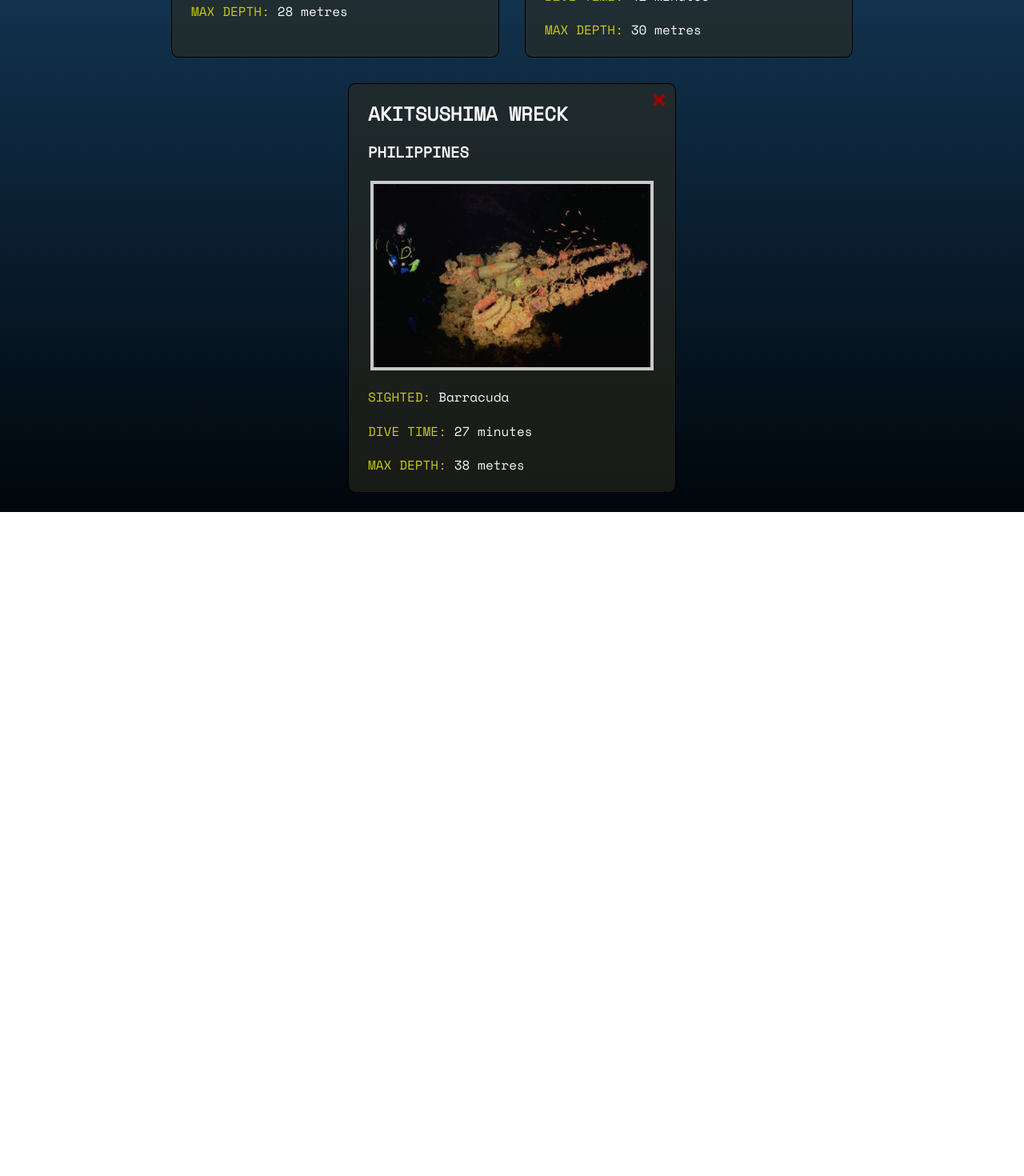
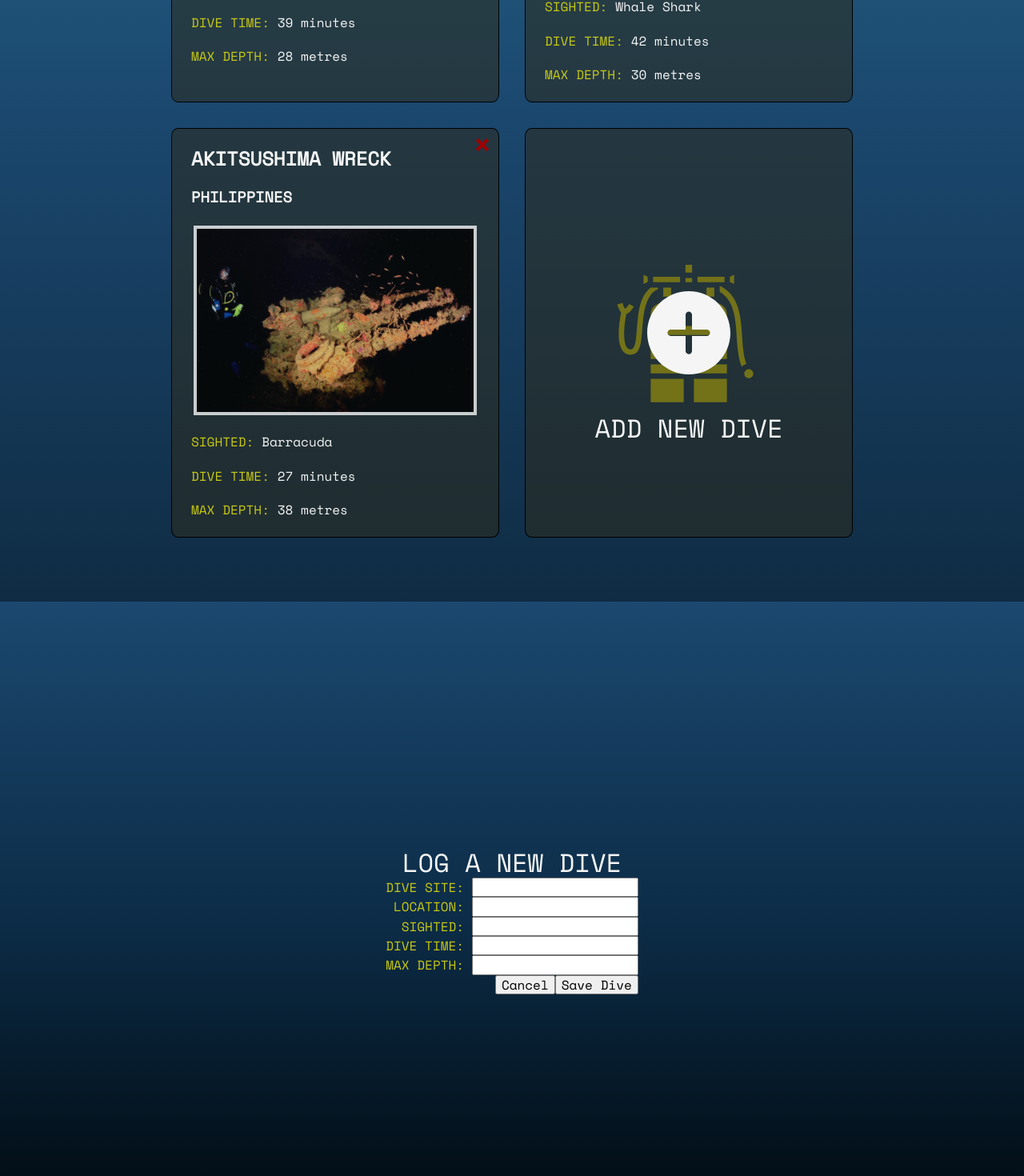
Before and after one commit to O-MAY/dive-log, a React (Create React App) app: page / in a window 1280 px wide. Shown: the part 1288-2758 px from the top of the page at 80% size. Before the commit the page ends 1928 px from the top, so only its background shows below. Built offline with nearby package versions, Linux system fonts and the light colour scheme.

Commit message:
Story3 sign-off for evening of 10th January. Almost there....

```diff
--- a/src/App.js
+++ b/src/App.js
@@ -2,6 +2,7 @@ import { useState } from 'react';
 
 import Landing from './components/Landing';
 import Dives from './components/Dives';
+import AddDiveForm from './components/AddDiveForm';
 
 
 
@@ -13,7 +14,7 @@ const [dives, setDives] = useState([
     diveSite: 'MENJANGAN ISLAND',
     location: 'BALI',
     img: './images/menjangan-island.jpg',
-    spotted: 'Moray eel, Reef Shark',
+    sighted: 'Moray eel, Reef Shark',
     diveTime: 39,
     maxDepth: 28
   },
@@ -22,7 +23,7 @@ const [dives, setDives] = useState([
     diveSite: 'LIGHTHOUSE',
     location: 'KOH TAO, THAILAND',
     img: './images/koh-tao.jpg',
-    spotted: 'Whale Shark',
+    sighted: 'Whale Shark',
     diveTime: 42,
     maxDepth: 30
   },
@@ -31,7 +32,7 @@ const [dives, setDives] = useState([
     diveSite: 'AKITSUSHIMA WRECK',
     location: 'PHILIPPINES',
     img: './images/akitsushima.jpg',
-    spotted: 'Barracuda',
+    sighted: 'Barracuda',
     diveTime: 27,
     maxDepth: 38
   }
@@ -43,12 +44,23 @@ const deleteDive = (id) => {
   setDives(dives.filter((dive) => dive.id !== id))
 }
 
+// Add Dive
+const addDive = (dive) => {
+  const id = Math.floor(Math.random() * 10000) + 1
+  const newDive = { id, ...dive }
+  setDives([...dives, newDive])
+}
+
   return (
     <>
     <div className="App">
 
             <Landing />
-            {dives.length > 0 ? <Dives dives={dives} onDelete={deleteDive} /> :( <span className='no-dives-message'>YOU DON'T HAVE ANY LOGGED DIVES TO SHOW HERE. ADD A NEW ONE BELOW, OR, GET BACK IN THE WATER!</span> )}
+            {dives.length > 0 ? <Dives dives={dives} onDelete={deleteDive} />
+            :( <span className='no-dives-message'>
+              YOU DON'T HAVE ANY LOGGED DIVES TO SHOW HERE. ADD A NEW ONE BELOW,
+              OR, GET BACK IN THE WATER!</span> )}
+            <AddDiveForm onAdd={addDive} />
     </div>
     </>
   );
--- /dev/null
+++ b/src/components/AddDiveButton.js
@@ -0,0 +1,18 @@
+import React from 'react'
+
+
+import { IoIosAddCircle } from 'react-icons/io';
+import { GiScubaTanks} from "react-icons/gi";
+
+
+const AddDiveButton = () => {
+  return (
+    <div className='add-dive-card'>
+        <GiScubaTanks className='scuba-icon' />
+        <IoIosAddCircle className='plus-icon'/>
+        <text className='add-dive-card-text'>ADD NEW DIVE</text>
+    </div>
+  )
+}
+
+export default AddDiveButton
--- /dev/null
+++ b/src/components/AddDiveForm.js
@@ -0,0 +1,59 @@
+import React from 'react'
+
+import { useState } from 'react'
+
+
+const AddDive = ({ onAdd }) => {
+const [diveSite, setDiveSite] = useState('')
+const [location, setLocation] = useState('')
+const [sighted, setSighted] = useState('')
+const [diveTime, setDiveTime] = useState('')
+const [maxDepth, setMaxDepth] = useState('')
+
+const onSubmit = (e) => {
+    e.preventDefault()
+
+    onAdd({ diveSite, location, sighted, diveTime, maxDepth })
+
+    setDiveSite('')
+    setLocation('')
+    setSighted('')
+    setDiveTime('')
+    setMaxDepth('')
+}
+
+  return (
+    <div className='add-dive-form'>
+        <text className='add-dive-form-title'>LOG A NEW DIVE</text>
+      <form className='add-form' onSubmit={onSubmit}>
+        <div className='form-control'>
+            <label>DIVE SITE: </label>
+            <input type='text' placeholder='' value={diveSite} onChange={(e) => setDiveSite(e.target.value)} />
+        </div>
+        <div className='form-control'>
+            <label>LOCATION: </label>
+            <input type='text' placeholder='' value={location} onChange={(e) => setLocation(e.target.value)} />
+        </div>
+        <div className='form-control'>
+            <label>SIGHTED: </label>
+            <input type='text' placeholder='' value={sighted} onChange={(e) => setSighted(e.target.value)} />
+        </div>
+        <div className='form-control'>
+            <label>DIVE TIME: </label>
+            <input type='text' placeholder='' value={diveTime} onChange={(e) => setDiveTime(e.target.value)} />
+        </div>
+        <div className='form-control'>
+            <label>MAX DEPTH: </label>
+            <input type='text' placeholder='' value={maxDepth} onChange={(e) => setMaxDepth(e.target.value)} />
+        </div>
+
+        <input type='submit' value='Cancel' className='btn btn-block' />
+        <input type='submit' value='Save Dive' className='btn btn-block' />
+
+
+        </form>
+    </div>
+  )
+}
+
+export default AddDive;
--- a/src/components/Dive.js
+++ b/src/components/Dive.js
@@ -11,7 +11,7 @@ const Dive = ({ dive, onDelete }) => {
       <h2>{dive.diveSite}</h2>
       <h3>{dive.location}</h3>
       <img className='dive-image' src={dive.img} />
-      <p><span className='dive-data-title'>SIGHTED: </span>{dive.spotted}</p>
+      <p><span className='dive-data-title'>SIGHTED: </span>{dive.sighted}</p>
       <p><span className='dive-data-title'>DIVE TIME: </span>{dive.diveTime} minutes</p>
       <p><span className='dive-data-title'>MAX DEPTH: </span>{dive.maxDepth} metres</p>
     </div>
--- a/src/components/Dives.js
+++ b/src/components/Dives.js
@@ -1,6 +1,7 @@
 import React from 'react'
 
 import Dive from './Dive'
+import AddDiveButton from './AddDiveButton'
 
 const Dives = ({ dives, onDelete }) => {
   return (
@@ -12,6 +13,7 @@ const Dives = ({ dives, onDelete }) => {
             dive={dive}
              />
         ))}
+        <AddDiveButton />
 
     </div>
   )
--- a/src/index.css
+++ b/src/index.css
@@ -1,18 +1,15 @@
 :root {
-  --gradient: linear-gradient(#3daabd, #1b486f, #00060b);
+  --gradient1: linear-gradient(#3daabd, #1b486f, #00070b);
+  --gradient2: linear-gradient(#1b486f, #0c2c47, #00070b);
 }
+
 
 body {
   font-family: 'Space Mono', monospace;
-  min-height: 100vh;
-  display: flex;
-  flex-flow: column nowrap;
-
 
   background-size: 300%;
-  background-image: var(--gradient);
+  background-image: var(--gradient1);
 }
-
 
 
 .landing {
@@ -39,7 +36,7 @@ body {
 
 .dives-container {
   width: 75vw;
-  margin: 1.5rem auto 1.5rem auto;
+  margin: 5rem auto 5rem auto;
 
   display: flex;
   flex-wrap: wrap;
@@ -95,7 +92,69 @@ body {
   justify-content: center;
 
   height: 50vh;
-  color: whitesmoke;
+  color: #f5f5f5;
   font-size: 2rem;
   text-align: center;
 }
+
+.add-dive-card {
+  width: 30vw;
+
+  display: flex;
+  flex-flow: column nowrap;
+
+  justify-content: center;
+  align-items: center;
+
+  background-color: #2e2b1c8a;
+  border: #000000 1px solid;
+  border-radius: 2%;
+
+  padding: 0.75rem;
+}
+
+.scuba-icon {
+  position: absolute;
+  font-size: 12rem;
+  color: #cbcb14fa;
+  cursor: pointer;
+
+  z-index: -1;
+}
+
+.plus-icon {
+  position: absolute;
+  font-size: 8rem;
+  color: #f5f5f5;
+  cursor: pointer;
+}
+
+.add-dive-card-text {
+  font-size: 2rem;
+  color: #f5f5f5;
+  cursor: pointer;
+
+  margin-top: 15rem;
+}
+
+.add-dive-form {
+  height: 100vh;
+  width: 100vw;
+  display: flex;
+  flex-flow: column nowrap;
+  justify-content: center;
+  align-items: center;
+
+  color: #cbcb14fa;
+
+
+  text-align: right;
+
+  background-size: 300%;
+  background-image: var(--gradient2);
+}
+
+.add-dive-form-title {
+  color: #f5f5f5;
+  font-size: 2rem;
+}
```
